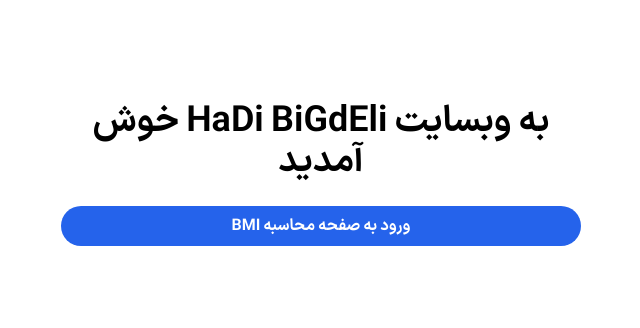
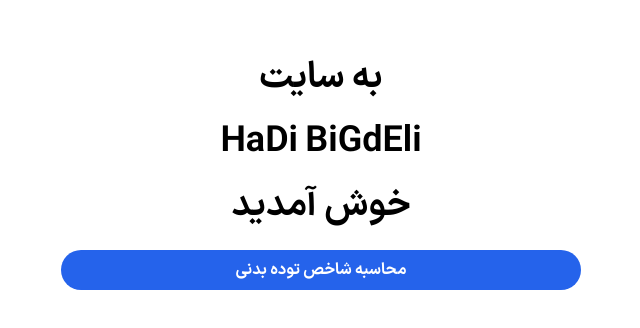
Before and after one commit to Mohammad-Poormehdi/bmi-website, a Next.js app: page / in a window 1280 px wide. Shown: the part 226-554 px from the top of the page, without its empty margins (319-959 px from the left). Built offline with nearby package versions, Linux system fonts and the light colour scheme.

Commit message:
changes that client wanted added

```diff
--- a/components/DiscriptionItem.tsx
+++ b/components/DiscriptionItem.tsx
@@ -5,8 +5,8 @@ interface DescriptionItemProps{
 }
 const DescriptionItem:React.FC<DescriptionItemProps> = ({label, status ,color})=>{
     return <div className="flex gap-3 space-y-3 justify-end items-center">
-        <p className={`${status==='کمبود وزن' ? 'text-yellow-400 ' : status==='نرمال' ? 'text-green-500' : 'text-red-500'}`}>{status}</p>
-        <p>{label}</p>
+        <p className={`mt-3 ${status==='کمبود وزن' ? 'text-yellow-400 ' : status==='نرمال' ? 'text-green-500' : 'text-red-500'}`}>{status}</p>
+        <p className="">{label}</p>
         <div className={`w-5 h-5 rounded-full ${status==='کمبود وزن' ? 'bg-yellow-400 ' : status==='نرمال' ? 'bg-green-500' : 'bg-red-500'}`}></div>
     </div>
 }
--- a/components/Navbar.tsx
+++ b/components/Navbar.tsx
@@ -2,10 +2,9 @@ const Navbar = () => {
   return (
     <nav
       dir="rtl"
-      className="w-full px-10 bg-blue-700 text-white text-2xl flex items-center justify-between h-[80px]"
+      className="w-full px-10 bg-blue-700 text-white text-2xl flex items-center justify-center h-[80px]"
     >
-      <h1 className="font-bold text-3xl">محاسبه BMI</h1>
-      <h1 className="font-bold text-3xl">HaDi BiGdEli</h1>
+      <h1 className="font-bold text-3xl">HaDi BiGdEli | BMI Estimate</h1>
     </nav>
   );
 };
--- a/pages/bmi.tsx
+++ b/pages/bmi.tsx
@@ -45,9 +45,11 @@ const BMI = () => {
       currentBMI += 1
       setBMI(currentBMI)
       if (currentBMI >= result){
+        setBMI(Number(result.toFixed(2)))
         clearInterval(intervalId)
       }
     },40)
+
   };
   return (
     <>
--- a/pages/index.tsx
+++ b/pages/index.tsx
@@ -11,8 +11,10 @@ const Home = ()=>{
     </Head>
         <div className="absolute inset-0 flex items-center justify-center">
             <div className="w-[600px] p-10 mx-auto space-y-6">
-                <h1 dir="rtl" className="text-4xl font-bold text-center ">به وبسایت HaDi BiGdEli خوش آمدید</h1>
-                <Button label="ورود به صفحه محاسبه BMI" active onClick={()=>router.push('/bmi')} />
+                <h1 dir="rtl" className="text-4xl font-bold text-center ">به سایت</h1>
+                <h1 dir="rtl" className="text-4xl font-bold text-center ">HaDi BiGdEli</h1>
+                <h1 dir="rtl" className="text-4xl font-bold text-center ">خوش آمدید</h1>
+                <Button label= "محاسبه شاخص توده بدنی" active onClick={()=>router.push('/bmi')} />
             </div>
         </div>
     </>
```
